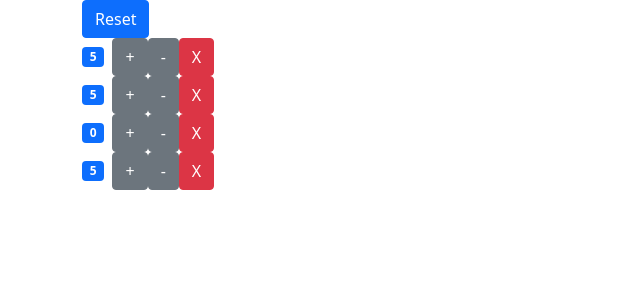
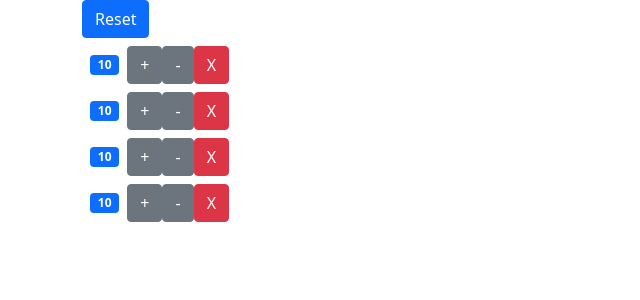
Before and after one commit to MissJL/cart, a React (Create React App) app: page / in a window 1280 px wide. Shown: the top 300 px of the page, without its empty margins (0-640 px from the left). Built offline with nearby package versions, Linux system fonts and the light colour scheme.

Commit message:
broken into components,props,events

```diff
--- a/src/App.jsx
+++ b/src/App.jsx
@@ -1,11 +1,11 @@
 import React, { Component } from "react";
-import Product from "./Components/Product";
+import Products from "./Components/Products";
 
 class App extends Component {
   render() {
     return (
-      <div>
-        <Product />
+      <div className="container">
+        <Products />
       </div>
     );
   }
--- a/src/Components/Product.jsx
+++ b/src/Components/Product.jsx
@@ -1,75 +1,42 @@
 import React, { Component } from "react";
 
 class Product extends Component {
-  state = {
-    tags: [
-      { id: 1, quantity: 5 },
-      { id: 2, quantity: 5 },
-      { id: 3, quantity: 0 },
-      { id: 4, quantity: 5 },
-    ],
-  };
-
-  handleIncrement = () => {
-    this.setState({ quantity: this.state.tags.quantity + 1 });
-  };
-
-  handleDecrement = () => {
-    this.setState({ quantity: this.state.tags.quantity - 1 });
-  };
-
-  handleDelete = (id) => {
-    const tags = this.state.tags.filter((tag) => tag.id !== id);
-    this.setState({ tags });
-  };
-
-  handleReset = () => {};
-
   render() {
     return (
-      <div className="container">
-        <button onClick={() => this.handleReset()} className="btn btn-primary">
-          Reset
-        </button>
-        {this.state.tags.map((tag) => (
-          <div key={tag}>
-            <span className={this.getBadgeClasses()}>
-              {this.formatQuantity()}
-              {tag.quantity}
-            </span>
+      <div className="m-2">
+        <span className={this.getBadgeClasses()}>{this.formatQuantity()}</span>
         <button
-              onClick={() => this.handleIncrement(tag.quantity)}
+          onClick={() => this.props.onIncrement(this.props.product)}
           className="btn btn-secondary"
         >
           +
         </button>
         <button
-              onClick={() => this.handleDecrement(tag.quantity)}
+          onClick={() => this.props.onDecrement(this.props.product)}
           className="btn btn-secondary"
         >
           -
         </button>
         <button
-              onClick={() => this.handleDelete(tag.id)}
+          onClick={() => this.props.onDelete(this.props.product.id)}
           className="btn btn-danger"
         >
           X
         </button>
-          </div>
-        ))}
       </div>
     );
   }
 
   getBadgeClasses() {
     let classes = "badge me-2 bg-";
-    classes += this.state.tags.quantity === 0 ? "warning text-dark" : "primary";
+    classes +=
+      this.props.product.quantity === 0 ? "warning text-dark" : "primary";
     return classes;
   }
 
   formatQuantity() {
-    const { quantity } = this.state;
-    return quantity === 0 ? "zero" : this.state.tags.quantity;
+    const { quantity } = this.props.product;
+    return quantity === 0 ? "zero" : this.props.product.quantity;
   }
 }
 
--- a/src/Components/Products.jsx
+++ b/src/Components/Products.jsx
@@ -0,0 +1,68 @@
+import React, { Component } from "react";
+import Product from "./Product";
+
+class Products extends Component {
+  state = {
+    products: [
+      { id: 1, quantity: 10 },
+      { id: 2, quantity: 10 },
+      { id: 3, quantity: 10 },
+      { id: 4, quantity: 10 },
+    ],
+  };
+
+  handleReset = () => {
+    const products = this.state.products.map((product) => ({
+      ...product,
+      quantity: 0,
+    }));
+    this.setState({ products });
+  };
+
+  handleIncrement = (product) => {
+    // 1. Klona products arrayen
+    const products = [...this.state.products];
+    // 2. hitta indexet för producten vi ska ändra
+    const index = products.indexOf(product);
+    // 3. klona produkten på det indexet
+    products[index] = { ...product };
+    // 4. göra ändringen (increment)
+    products[index].quantity++;
+    // 5. setState
+    this.setState({ products });
+  };
+
+  handleDecrement = (product) => {
+    const products = [...this.state.products];
+    const index = products.indexOf(product);
+    products[index] = { ...product };
+    products[index].quantity--;
+    this.setState({ products });
+  };
+
+  handleDelete = (product) => {
+    const products = this.state.products.filter((p) => p.id !== product.id);
+    this.setState({ products });
+  };
+
+  render() {
+    return (
+      <>
+        <button onClick={() => this.handleReset()} className="btn btn-primary">
+          Reset
+        </button>
+        {this.state.products.map((product) => (
+          <Product
+            key={product.id}
+            product={product}
+            onDelete={this.handleDelete}
+            onIncrement={this.handleIncrement}
+            onDecrement={this.handleDecrement}
+          />
+        ))}
+      </>
+    );
+  }
+}
+
+export default Products;
```
Lines whose indentation alone changed are shown as unchanged.
